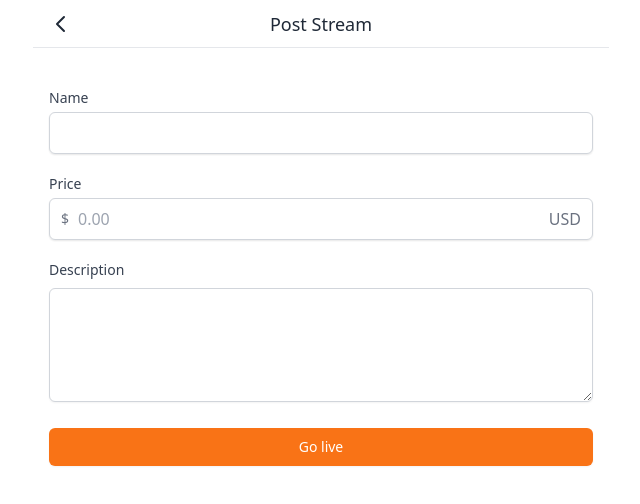
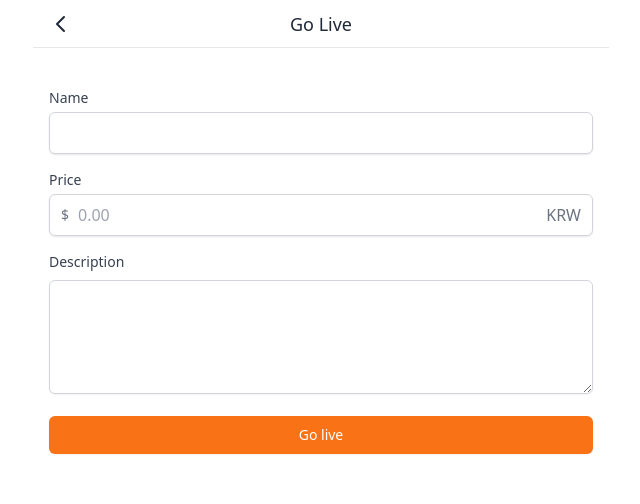
Before and after one commit to gyulsbox/Re_earth, a Next.js app: page /stream/create in a window 1280 px wide. Shown: the top 504 px of the page, without its empty margins (319-959 px from the left). Built offline with nearby package versions, Linux system fonts and the light colour scheme.

Commit message:
refactor: refactoring streams

```diff
--- a/pages/stream/create.tsx
+++ b/pages/stream/create.tsx
@@ -1,65 +1,25 @@
 import type { NextPage } from "next";
-import Layout from "../../components/layouts/layout";
+import Button from "../../components/button";
+import Input from "../../components/input";
+import Layout from '../../components/layouts/layout';
+import TextArea from "../../components/textarea";
 
 const Create: NextPage = () => {
   return (
-    <Layout title="Post Stream" canGoBack>
-      <div className=" space-y-5 py-10 px-4">
-        <div>
-          <label
-            className="mb-1 block text-sm font-medium text-gray-700"
-            htmlFor="name"
-          >
-            Name
-          </label>
-          <div className="rounded-md relative flex  items-center shadow-sm">
-            <input
-              id="name"
-              type="email"
-              className="appearance-none w-full px-3 py-2 border border-gray-300 rounded-md shadow-sm placeholder-gray-400 focus:outline-none focus:ring-orange-500 focus:border-orange-500"
-              required
-            />
-          </div>
-        </div>
-        <div>
-          <label
-            className="mb-1 block text-sm font-medium text-gray-700"
-            htmlFor="price"
-          >
-            Price
-          </label>
-          <div className="rounded-md relative flex  items-center shadow-sm">
-            <div className="absolute left-0 pointer-events-none pl-3 flex items-center justify-center">
-              <span className="text-gray-500 text-sm">$</span>
-            </div>
-            <input
-              id="price"
-              className="appearance-none pl-7 w-full px-3 py-2 border border-gray-300 rounded-md shadow-sm placeholder-gray-400 focus:outline-none focus:ring-orange-500 focus:border-orange-500"
-              type="text"
-              placeholder="0.00"
-            />
-            <div className="absolute right-0 pointer-events-none pr-3 flex items-center">
-              <span className="text-gray-500">USD</span>
-            </div>
-          </div>
-        </div>
-        <div>
-          <label
-            htmlFor="description"
-            className="mb-1 block text-sm font-medium text-gray-700"
-          >
-            Description
-          </label>
-          <textarea
-            id="description"
-            className="mt-1 shadow-sm w-full focus:ring-orange-500 rounded-md border-gray-300 focus:border-orange-500 "
-            rows={4}
-          />
-        </div>
-        <button className=" w-full bg-orange-500 hover:bg-orange-600 text-white py-2 px-4 border border-transparent rounded-md shadow-sm text-sm font-medium focus:ring-2 focus:ring-offset-2 focus:ring-orange-500 focus:outline-none ">
-          Go live
-        </button>
-      </div>
+    <Layout canGoBack title="Go Live">
+      <form className=" space-y-4 py-10 px-4">
+        <Input required label="Name" name="name" type="text" />
+        <Input
+          required
+          label="Price"
+          placeholder="0.00"
+          name="price"
+          type="text"
+          kind="price"
+        />
+        <TextArea name="description" label="Description" />
+        <Button text="Go live" />
+      </form>
     </Layout>
   );
 };
--- a/pages/stream/index.tsx
+++ b/pages/stream/index.tsx
@@ -1,17 +1,23 @@
 import type { NextPage } from "next";
-import Layout from "../../components/layouts/layout";
+import Link from "next/link";
+import FloatButton from "../../components/float-button";
+import Layout from '../../components/layouts/layout';
 
-const Stream: NextPage = () => {
+const Live: NextPage = () => {
   return (
-    <Layout title="Stream" hasTabBar>
-      <div className="py-10 px-4 divide-y-2 space-y-4">
-        {new Array(10).fill(1).map((_, i) => (
-          <div key={i} className="pt-4 px-4">
-            <div className="w-full rounded-md shadow-sm bg-slate-300 aspect-video" />
-            <h3 className="text-gray-700 text-lg mt-2">look at this!</h3>
-          </div>
+    <Layout hasTabBar title="라이브">
+      <div className=" divide-y-[1px] space-y-4">
+        {[1, 1, 1, 1, 1, 1, 1].map((_, i) => (
+          <Link key={i} href={`/live/${i}`}>
+            <a className="pt-4 block  px-4">
+              <div className="w-full rounded-md shadow-sm bg-slate-300 aspect-video" />
+              <h1 className="text-2xl mt-2 font-bold text-gray-900">
+                Galaxy S50
+              </h1>
+            </a>
+          </Link>
         ))}
-        <button className="fixed bottom-16 right-16 bg-orange-400 hover:bg-orange-300 rounded-full p-3 border-transparent text-white shadow-xl transition-colors">
+        <FloatButton href="/live/create">
           <svg
             className="w-6 h-6"
             fill="none"
@@ -26,10 +32,9 @@ const Stream: NextPage = () => {
               d="M15 10l4.553-2.276A1 1 0 0121 8.618v6.764a1 1 0 01-1.447.894L15 14M5 18h8a2 2 0 002-2V8a2 2 0 00-2-2H5a2 2 0 00-2 2v8a2 2 0 002 2z"
             ></path>
           </svg>
-        </button>
+        </FloatButton>
       </div>
     </Layout>
   );
 };
-
-export default Stream;
+export default Live;
```
